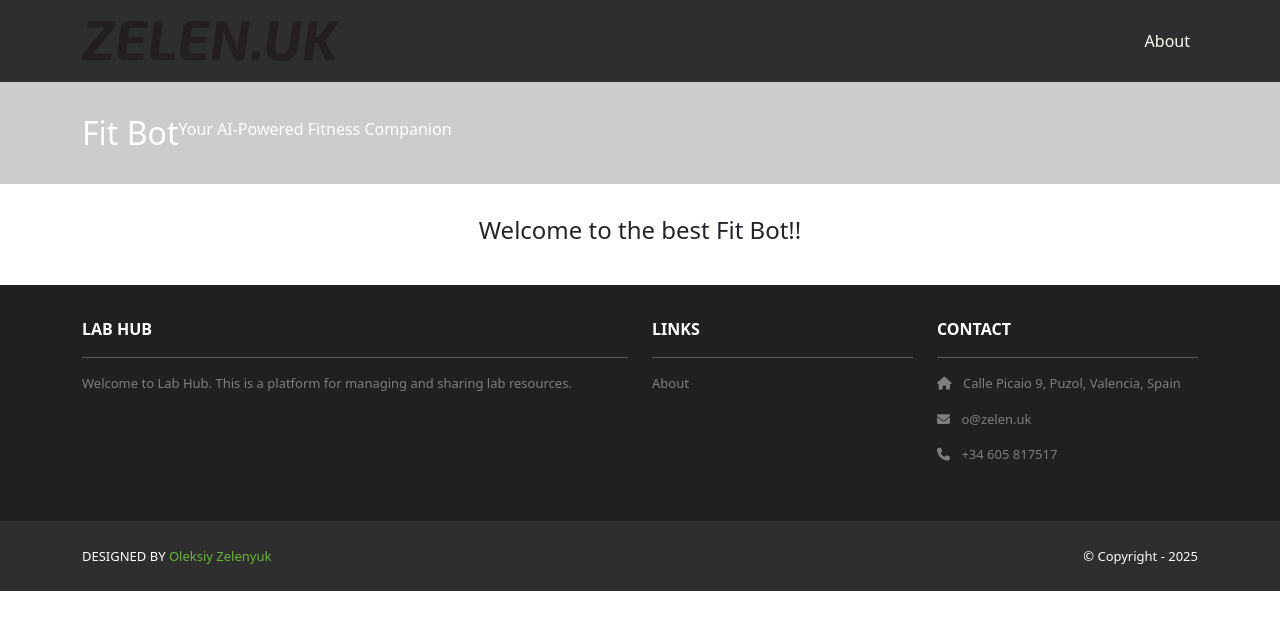
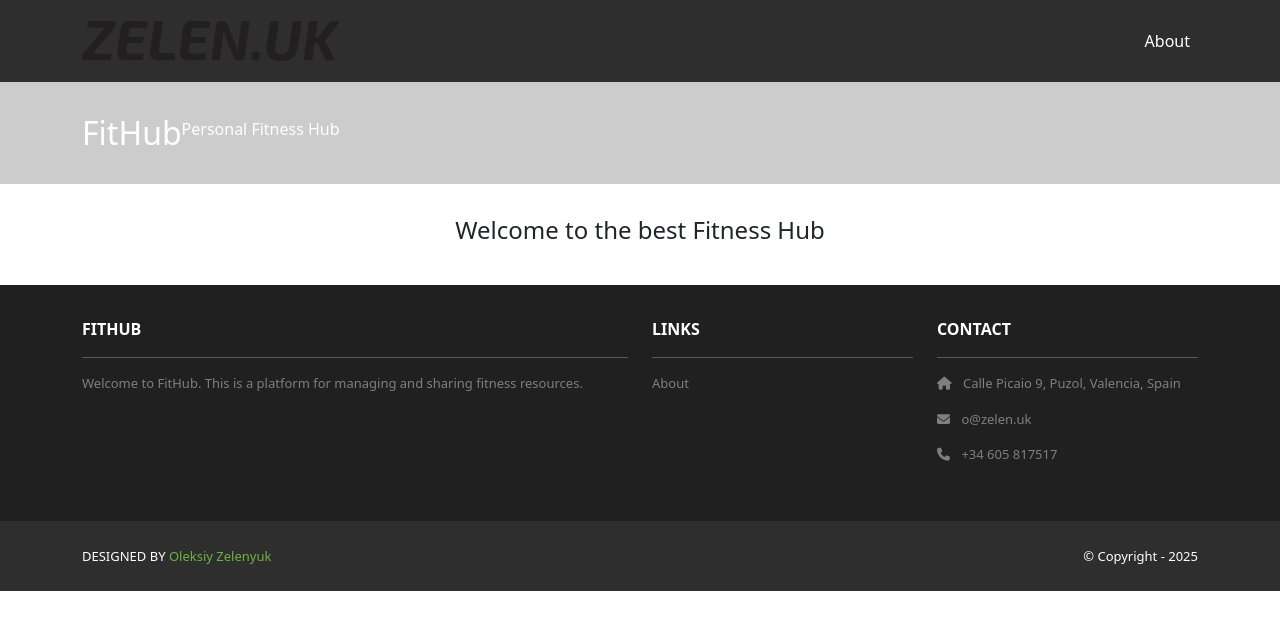
Before and after one commit to ozelen/fithub, a Django app: page / in a window 1280 px wide. Shown: the top 630 px of the page. Run offline with Django 5.2, Linux system fonts and the light colour scheme; some libraries are stand-ins or nearby versions.

Commit message:
rename to fithub

```diff
--- a/labhub/asgi.py
+++ b/fithub/asgi.py
@@ -1,5 +1,5 @@
 """
-ASGI config for labhub project.
+ASGI config for fithub project.
 
 It exposes the ASGI callable as a module-level variable named ``application``.
 
@@ -11,6 +11,6 @@ import os
 
 from django.core.asgi import get_asgi_application
 
-os.environ.setdefault("DJANGO_SETTINGS_MODULE", "labhub.settings")
+os.environ.setdefault("DJANGO_SETTINGS_MODULE", "fithub.settings")
 
 application = get_asgi_application()
--- a/labhub/templates/base.html
+++ b/fithub/templates/base.html
@@ -47,10 +47,10 @@
       <div class="row mt-3 text-white">
         <div class="col-md-6 col-lg-6 col-xl-6
             mx-auto mb-4">
-          <b>LAB HUB</b>
+          <b>FITHUB</b>
           <hr />
           <p>
-            Welcome to Lab Hub. This is a platform for managing and sharing lab resources.
+            Welcome to FitHub. This is a platform for managing and sharing fitness resources.
           </p>
         </div>
         <div class="col-md-3 col-lg-3 col-xl-3
--- a/labhub/urls.py
+++ b/fithub/urls.py
@@ -1,5 +1,5 @@
 """
-URL configuration for labhub project.
+URL configuration for fithub project.
 
 The `urlpatterns` list routes URLs to views. For more information please see:
     https://docs.djangoproject.com/en/5.2/topics/http/urls/
--- a/labhub/wsgi.py
+++ b/fithub/wsgi.py
@@ -1,5 +1,5 @@
 """
-WSGI config for labhub project.
+WSGI config for fithub project.
 
 It exposes the WSGI callable as a module-level variable named ``application``.
 
@@ -11,6 +11,6 @@ import os
 
 from django.core.wsgi import get_wsgi_application
 
-os.environ.setdefault("DJANGO_SETTINGS_MODULE", "labhub.settings")
+os.environ.setdefault("DJANGO_SETTINGS_MODULE", "fithub.settings")
 
 application = get_wsgi_application()
--- a/home/templates/home/index.html
+++ b/home/templates/home/index.html
@@ -4,15 +4,15 @@
            py-4">
   <div class="container d-flex align-items-center flex-
   column pt-2">
-    <h2>Fit Bot</h2>
-    <p>Your AI-Powered Fitness Companion</p>
+    <h2>FitHub</h2>
+    <p>Personal Fitness Hub</p>
   </div>
 </header>
 <div class="p-3">
   <div class="container">
     <div class="row mt-3">
       <div class="col mx-auto text-center mb-3">
-        <h4>Welcome to the best Fit Bot!!</h4>
+        <h4>Welcome to the best Fitness Hub</h4>
       </div>
     </div>
   </div>
--- a/home/views.py
+++ b/home/views.py
@@ -3,7 +3,7 @@ from django.shortcuts import render
 # Create your views here.
 def index(request):
     template_data = {}
-    template_data['title'] = 'Lab Hub'
+    template_data['title'] = 'FitHub'
     return render(request, 'home/index.html', {
         'template_data': template_data}
     )
--- a/main.py
+++ b/main.py
@@ -1,5 +1,5 @@
 def main():
-    print("Hello from labhub!")
+    print("Hello from fithub!")
 
 
 if __name__ == "__main__":
--- a/manage.py
+++ b/manage.py
@@ -6,7 +6,7 @@ import sys
 
 def main():
     """Run administrative tasks."""
-    os.environ.setdefault("DJANGO_SETTINGS_MODULE", "labhub.settings")
+    os.environ.setdefault("DJANGO_SETTINGS_MODULE", "fithub.settings")
     try:
         from django.core.management import execute_from_command_line
     except ImportError as exc:
--- a/pyproject.toml
+++ b/pyproject.toml
@@ -1,9 +1,10 @@
 [project]
-name = "labhub"
+name = "fithub"
 version = "0.1.0"
 description = "Add your description here"
 readme = "README.md"
 requires-python = ">=3.13"
 dependencies = [
     "django>=5.2.7",
+    "psycopg2-binary>=2.9.10",
 ]
```
Also changed, not shown: fithub/settings.py (renamed from labhub/settings.py, +5 -5 lines), home/templates/home/about.html (+1 -9 lines), .github/workflows/docker-build.yml, fithub/__init__.py (added), fithub/static/css/style.css (renamed from labhub/static/css/style.css), fithub/static/img/about.jpg (renamed from labhub/static/img/about.jpg), fithub/static/logo.svg (renamed from labhub/static/logo.svg), 1 other file.
